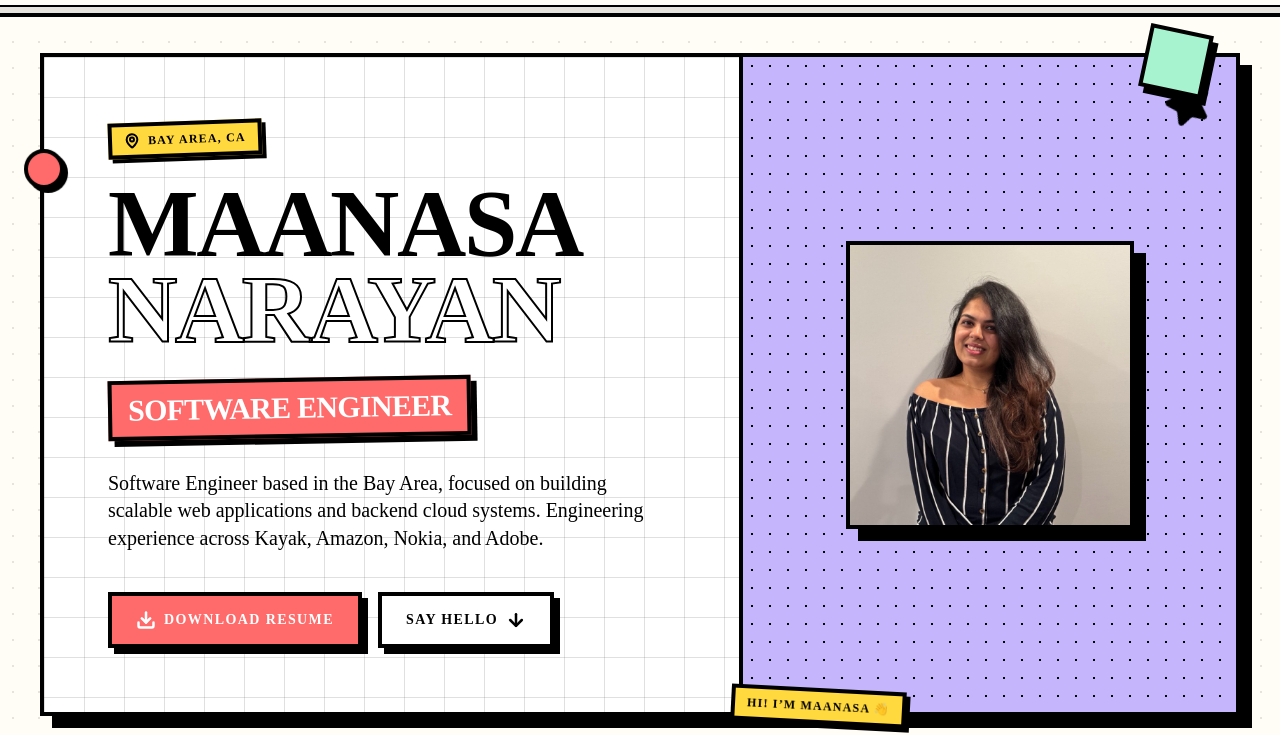
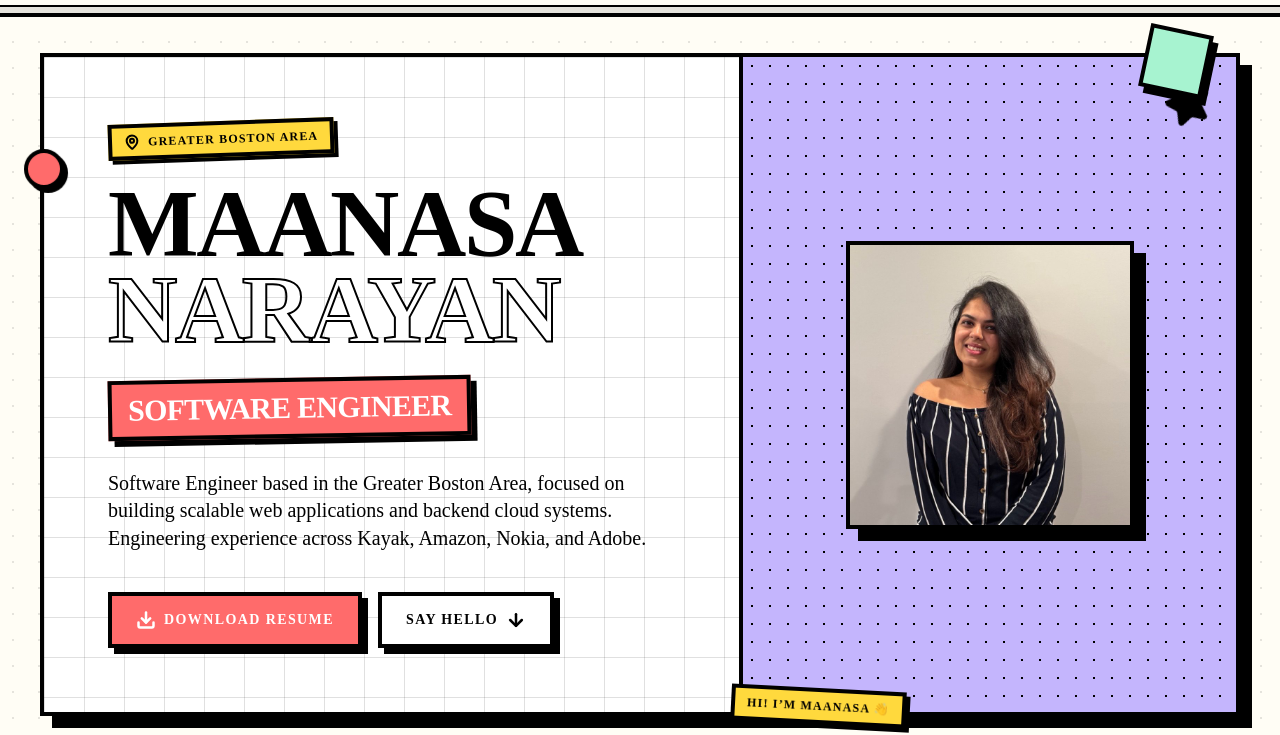
Before and after one commit to maanasanarayan/maanasanarayan.github.io, an Astro site: page / in a window 1280 px wide. Shown: the part 75-810 px from the top of the page. Built offline with nearby package versions, Linux system fonts and the light colour scheme; Astro itself is replaced by a stand-in of ours.

Commit message:
chore(content): replace bay area with greater boston area
- profile.location, summary, llms.txt narrative, base layout meta
  description + JSON-LD postal address, manifest description and
  keywords list all switch from "Bay Area, CA" → "Greater Boston
  Area" (the Person schema address is now Boston / MA)

```diff
--- a/public/llms.txt
+++ b/public/llms.txt
@@ -1,6 +1,6 @@
 # Maanasa Narayan
 
-> Software Engineer based in the Bay Area, CA. Builds scalable web applications and backend cloud systems. Engineering experience across Kayak, Amazon, Nokia, and Adobe.
+> Software Engineer based in the Greater Boston Area. Builds scalable web applications and backend cloud systems. Engineering experience across Kayak, Amazon, Nokia, and Adobe.
 
 ## About
 
--- a/src/data/content.js
+++ b/src/data/content.js
@@ -2,10 +2,10 @@ const content = {
   profile: {
     name: 'Maanasa Narayan',
     title: 'Software Engineer',
-    location: 'Bay Area, CA',
+    location: 'Greater Boston Area',
     resumeUrl: '/documents/MaanasaNarayan.pdf',
     summary:
-      'Software Engineer based in the Bay Area, focused on building scalable web applications and backend cloud systems. Engineering experience across Kayak, Amazon, Nokia, and Adobe.',
+      'Software Engineer based in the Greater Boston Area, focused on building scalable web applications and backend cloud systems. Engineering experience across Kayak, Amazon, Nokia, and Adobe.',
   },
   about: {
     skills: {
--- a/src/layouts/BaseLayout.astro
+++ b/src/layouts/BaseLayout.astro
@@ -18,7 +18,7 @@ interface Props {
 
 const {
   title = 'Maanasa Narayan — Software Engineer Portfolio',
-  description = 'Maanasa Narayan is a software engineer in the Bay Area, CA building scalable web applications and backend cloud systems. Engineering experience across Kayak, Amazon, Nokia, and Adobe.',
+  description = 'Maanasa Narayan is a software engineer in the Greater Boston Area building scalable web applications and backend cloud systems. Engineering experience across Kayak, Amazon, Nokia, and Adobe.',
   image = '/images/maanasan.jpg',
   type = 'website',
   publishedTime,
@@ -40,7 +40,7 @@ const ogImage = new URL(image, Astro.site).toString();
     <meta name="author" content="Maanasa Narayan" />
     <meta
       name="keywords"
-      content="Maanasa Narayan, software engineer, full stack developer, Bay Area, React, Java, AWS, portfolio, Kayak, Amazon, Adobe, Nokia"
+      content="Maanasa Narayan, software engineer, full stack developer, Boston, Greater Boston, React, Java, AWS, portfolio, Kayak, Amazon, Adobe, Nokia"
     />
     <meta
       name="robots"
@@ -111,8 +111,8 @@ const ogImage = new URL(image, Astro.site).toString();
         telephone: 'REDACTED',
         address: {
           '@type': 'PostalAddress',
-          addressLocality: 'Bay Area',
-          addressRegion: 'CA',
+          addressLocality: 'Boston',
+          addressRegion: 'MA',
           addressCountry: 'US',
         },
         sameAs: [
```
Also changed, not shown: public/manifest.json.
